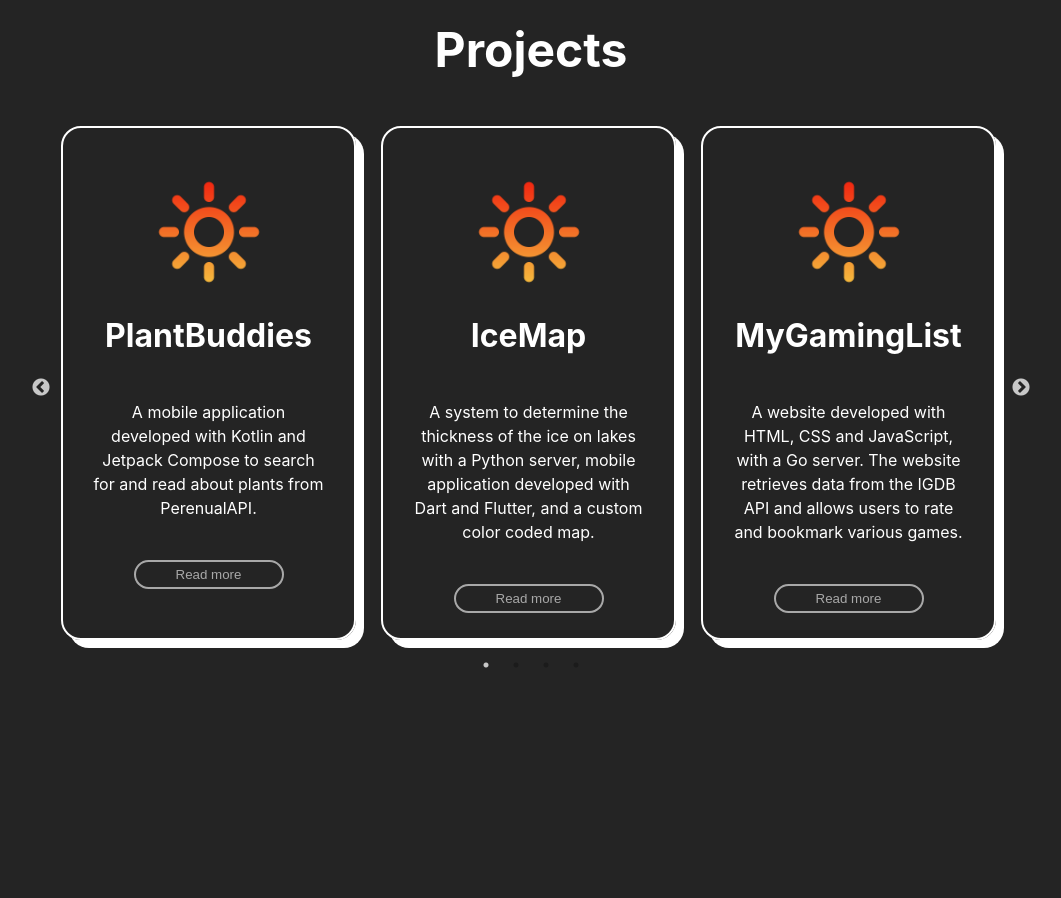
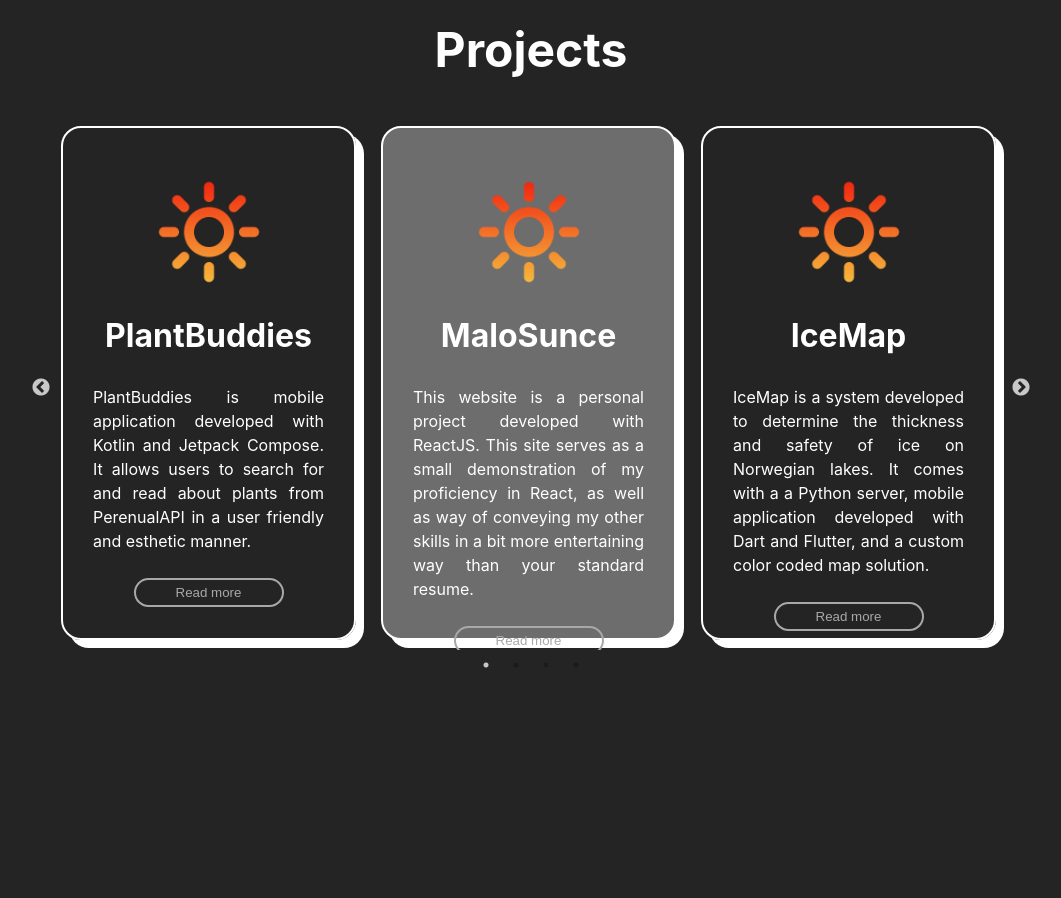
Before and after one commit to MaloSunce/ReactDemo, a React (Vite) app in the folder ReactDemo/: page / in a window 1280 px wide. Shown: the part 3380-4278 px from the top of the page, without its empty margins (109-1170 px from the left). Built offline with nearby package versions, Linux system fonts and the light colour scheme.

Commit message:
update: Projects info

```diff
--- a/ReactDemo/src/content/Projects.css
+++ b/ReactDemo/src/content/Projects.css
@@ -56,12 +56,21 @@
     flex-direction: column;
 }
 
+.CardInfo p {
+    text-align: justify;
+    text-justify: initial;
+}
+
 .ReadMoreBtn {
     width: 150px;
-    margin: 20px auto;
+    margin: 5px auto 10px;
     color: var(--text-secondary);
     border: 2px solid var(--text-secondary);
     border-radius: 20px;
     background-color: Transparent;
     padding: 5px;
 }
+
+.Highlighted {
+    background-color: var(--primary-container);
+}
--- a/ReactDemo/src/content/Projects.jsx
+++ b/ReactDemo/src/content/Projects.jsx
@@ -12,24 +12,28 @@
         {
             id: 1,
             title: 'PlantBuddies',
-            description: 'A mobile application developed with Kotlin and Jetpack Compose to search for and read about plants from PerenualAPI.',
+            description: 'PlantBuddies is mobile application developed with Kotlin and Jetpack Compose. ' +
+                'It allows users to search for and read about plants from PerenualAPI in a user friendly and esthetic manner.',
         },
         {
             id: 2,
-            title: 'IceMap',
-            description: 'A system to determine the thickness of the ice on lakes with a ' +
-                'Python server, mobile application developed with Dart and Flutter, and a custom color coded map. ',
+            title: 'MaloSunce',
+            description: 'This website is a personal project developed with ReactJS. This site serves as a small' +
+                ' demonstration of my proficiency in React, as well as way of conveying my other skills in a bit more entertaining way than your' +
+                ' standard resume.',
         },
         {
             id: 3,
-            title: 'MyGamingList',
-            description: 'A website developed with HTML, CSS and JavaScript, with a Go server. ' +
-                'The website retrieves data from the IGDB API and allows users to rate and bookmark various games. ',
+            title: 'IceMap',
+            description: 'IceMap is a system developed to determine the thickness and safety of ice on Norwegian lakes. It comes with a ' +
+                'a Python server, mobile application developed with Dart and Flutter, and a custom color coded map solution.',
         },
         {
             id: 4,
-            title: 'Placeholder',
-            description: ' Placeholder text. Placeholder text. Placeholder text. Placeholder text. Placeholder text. Placeholder text. Placeholder text.',
+            title: 'MyGamingList',
+            description: 'MyGamingList is a website developed with HTML, CSS and JavaScript, alongside a Go server. ' +
+                'The website retrieves data from the IGDB API and allows users to rate and bookmark various games, similar to' +
+                'what IMDB does for movies. ',
         },
     ];
 
@@ -61,14 +65,16 @@
 
     return (
         <div className="Projects" id="Projects">
-            <h2 style={{paddingTop: '20px'}}>Projects</h2>
+            <h2 style={{ paddingTop: '20px' }}>Projects</h2>
             <Slider {...settings}>
-                {cardItems.map((cardItem) => (
-                    <div className="Card">
-                        <img src={SunLogo} alt="Placeholder image"></img>
+                {cardItems.map((cardItem, index) => (
+                    <div
+                        className={`Card ${index === 1 ? 'Highlighted' : ''}`} // Highlight the project card about this website1
+                        style={index === 1 ? { backgroundColor: 'lightblue' } : {}}>
+                        <img src={SunLogo} alt="Placeholder image" />
                         <div className="CardInfo">
                             <h3>{cardItem.title}</h3>
-                            <p>{cardItem.description}</p>
+                            <p style={{marginTop: '5px'}}>{cardItem.description}</p>
                         </div>
                         <button className="ReadMoreBtn">Read more</button>
                     </div>
```
Also changed, not shown: ReactDemo/src/header-footer/Header.css (line endings or trailing spaces).
